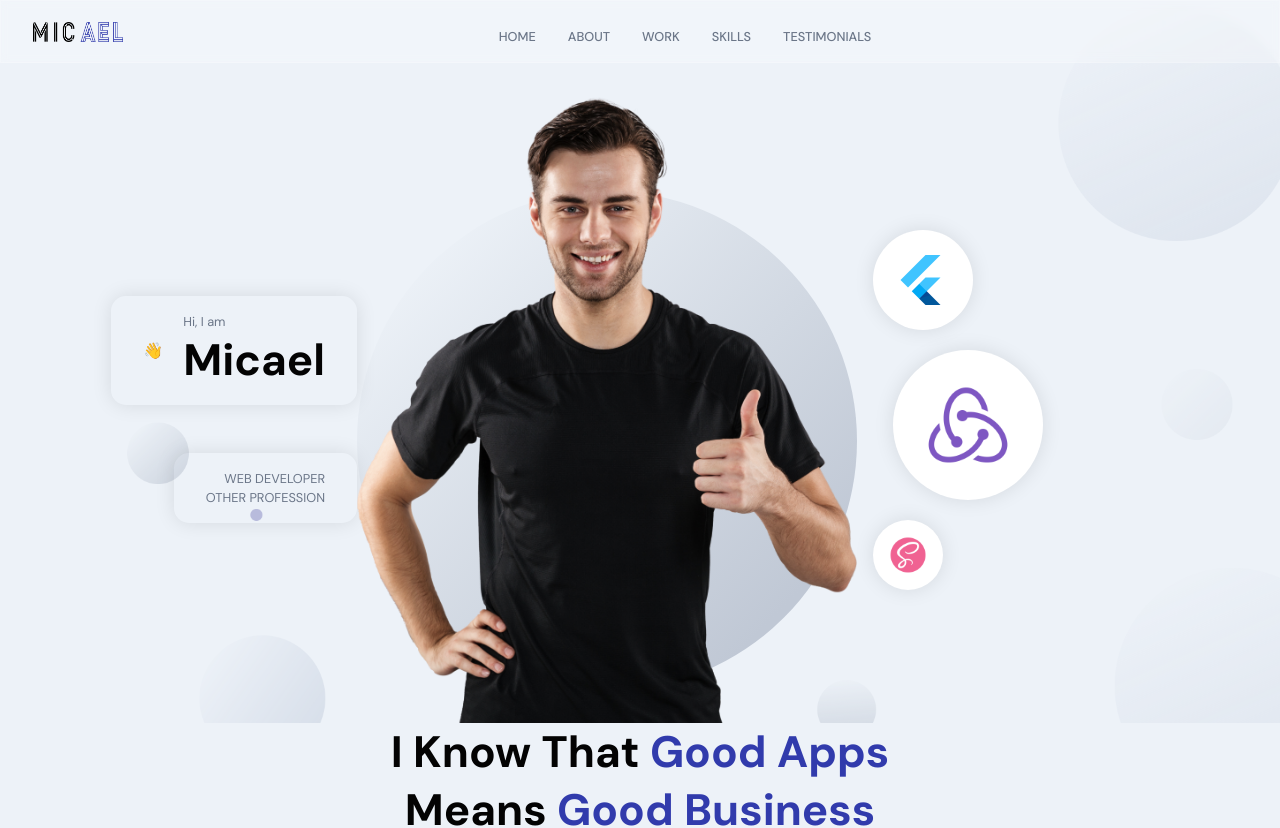
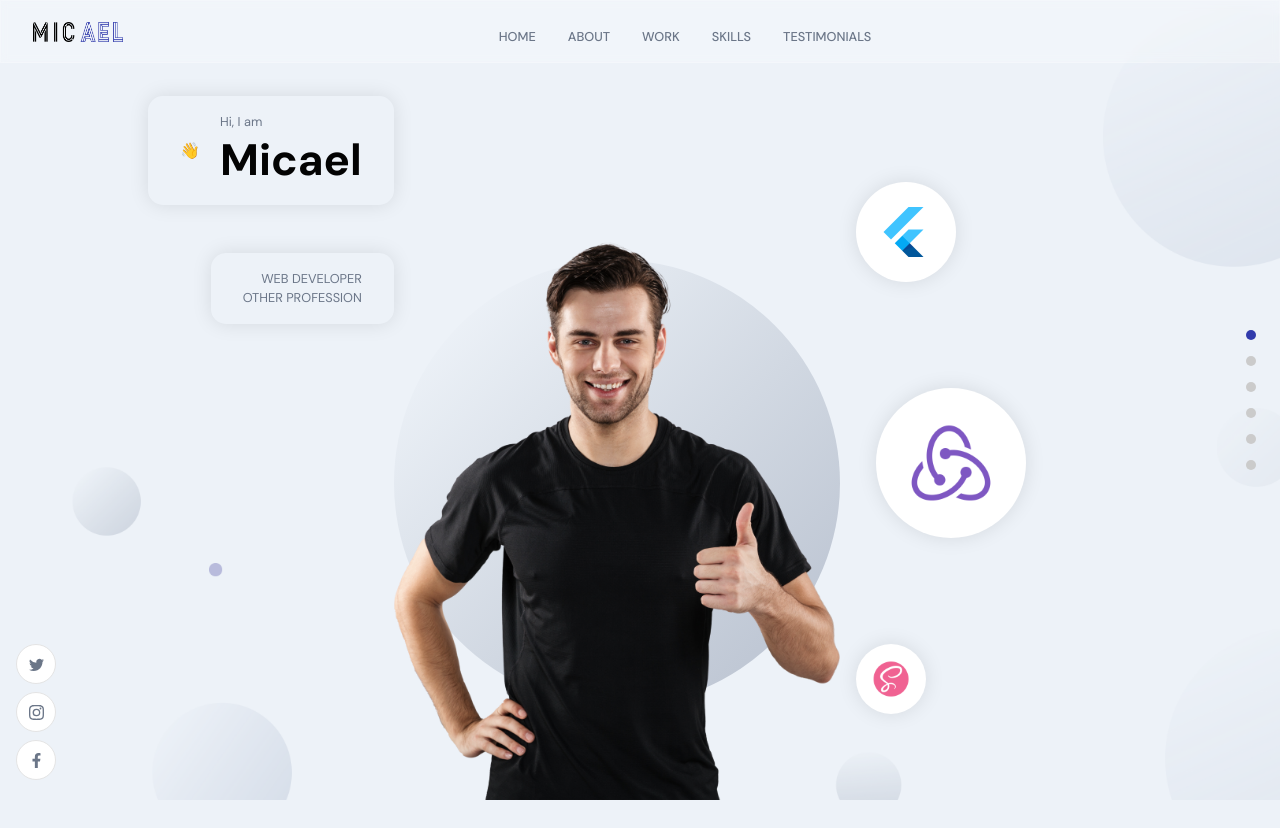
Before and after one commit to Aditya-Prajapati/Portfolio, a React (Create React App) app: page / in a window 1280 px wide. Shown: the top 828 px of the page. Built offline with nearby package versions, Linux system fonts and the light colour scheme.

Commit message:
Created HOC

```diff
--- /dev/null
+++ b/src/components/NavigationDots.jsx
@@ -0,0 +1,18 @@
+import React from "react";
+
+const NavigationDots = ({ active }) => {
+  return (
+    <div className="app__navigation">
+      {["home", "about", "work", "skills", "testimonials", "contact"].map((item, index) => (
+        <a
+          href={`#${item}`}
+          key={item + index}
+          className="app__navigation-dot"
+          style={active === item ? {backgroundColor: "#313BAC"} : {}}
+        />
+      ))}
+    </div>
+  )
+}
+
+export default NavigationDots;
--- /dev/null
+++ b/src/components/SocialMedia.jsx
@@ -0,0 +1,21 @@
+import React from "react";
+import { BsTwitter, BsInstagram } from "react-icons/bs";
+import { FaFacebookF } from "react-icons/fa";
+
+const SocialMedia = () => {
+  return (
+    <div className="app__social">
+        <div>
+          <BsTwitter />
+        </div>
+        <div>
+          <BsInstagram />
+        </div>
+        <div>
+          <FaFacebookF />
+        </div>
+    </div>
+  )
+}
+
+export default SocialMedia;
--- a/src/components/index.js
+++ b/src/components/index.js
@@ -1 +1,3 @@
 export { default as Navbar } from "./Navbar/Navbar.jsx";
+export { default as NavigationDots } from "./NavigationDots.jsx";
+export { default as SocialMedia } from "./SocialMedia.jsx";
--- a/src/container/About/About.jsx
+++ b/src/container/About/About.jsx
@@ -1,5 +1,6 @@
 import React, { useState, useEffect } from "react";
 import "./About.scss";
+import { AppWrap } from "../../wrapper";
 import { motion } from "framer-motion";
 import { images } from "../../constants";
 
@@ -35,4 +36,4 @@
   )
 }
 
-export default About;
+export default AppWrap(About, "about");
--- a/src/container/Header/Header.jsx
+++ b/src/container/Header/Header.jsx
@@ -1,5 +1,6 @@
 import React from "react";
 import "./Header.scss";
+import { AppWrap } from "../../wrapper";
 import { motion } from "framer-motion";
 import { images } from "../../constants";
 
@@ -16,7 +17,7 @@
 
 const Header = () => {
   return (
-    <div id="home" className="app__header app__flex">
+    <div className="app__header app__flex">
       <motion.div
         whileInView={{ x: [100, 0], opacity: [0, 1] }}
         transition={{ duration: 1 }}
@@ -68,4 +69,4 @@
   )
 }
 
-export default Header;
+export default AppWrap(Header, "home");
--- /dev/null
+++ b/src/wrapper/AppWrap.js
@@ -0,0 +1,21 @@
+import React from "react";
+import { NavigationDots, SocialMedia } from "../components";
+
+const AppWrap = (Component, idName, classNames) =>
+  function HOC() {
+    return (
+      <div id={idName} className={`app__container ${classNames}`}>
+        <SocialMedia />
+        <div className="app__wrapper app__flex">
+          <Component />
+          {/* <div className="copyright">
+            <p className="p-text">@2024 Micael</p>
+            <p className="p-text">All rights reserved.</p>
+          </div> */}
+        </div>
+        <NavigationDots active={idName} />
+      </div>
+    );
+  };
+
+export default AppWrap;
--- /dev/null
+++ b/src/wrapper/index.js
@@ -0,0 +1 @@
+export { default as AppWrap } from "./AppWrap.js";
```
